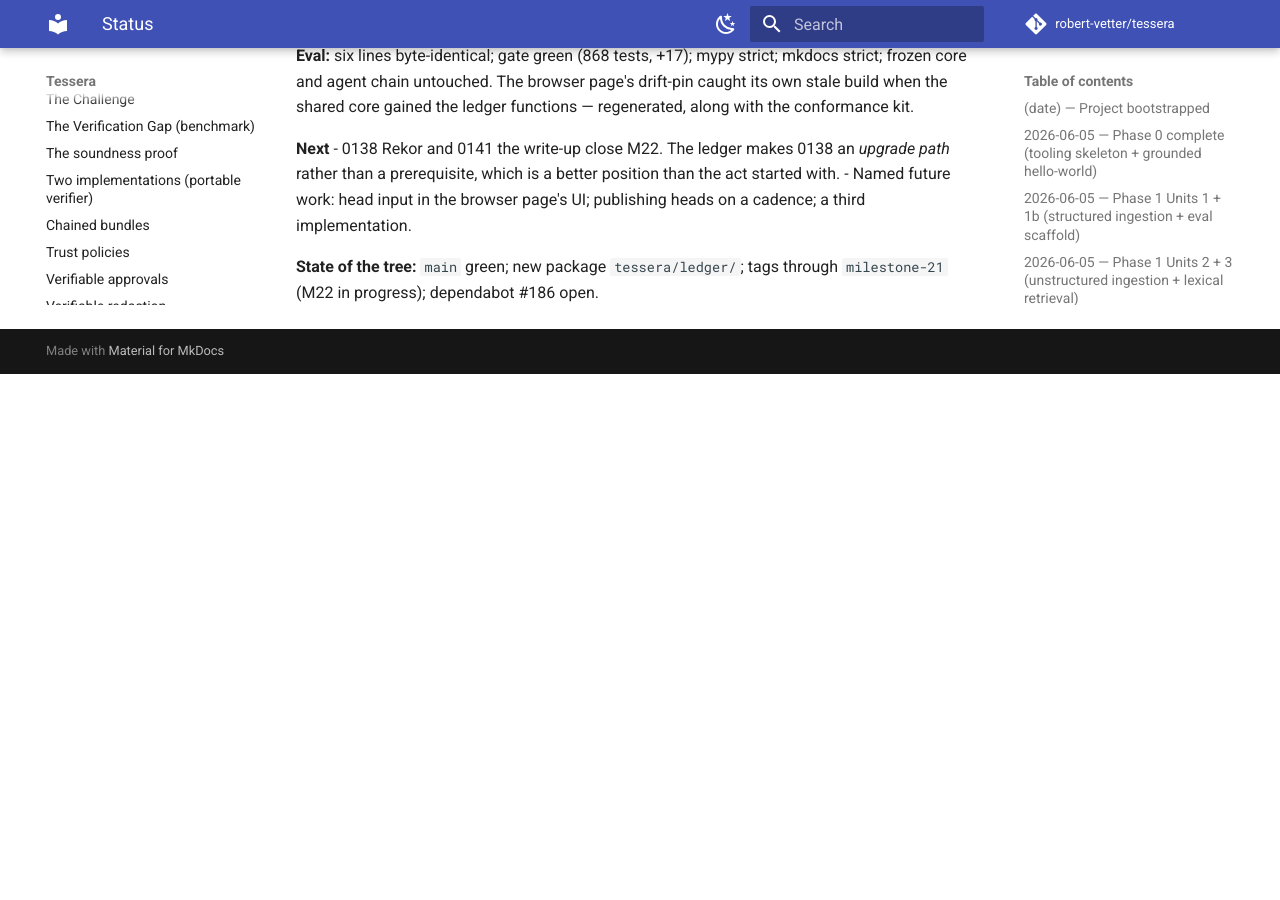
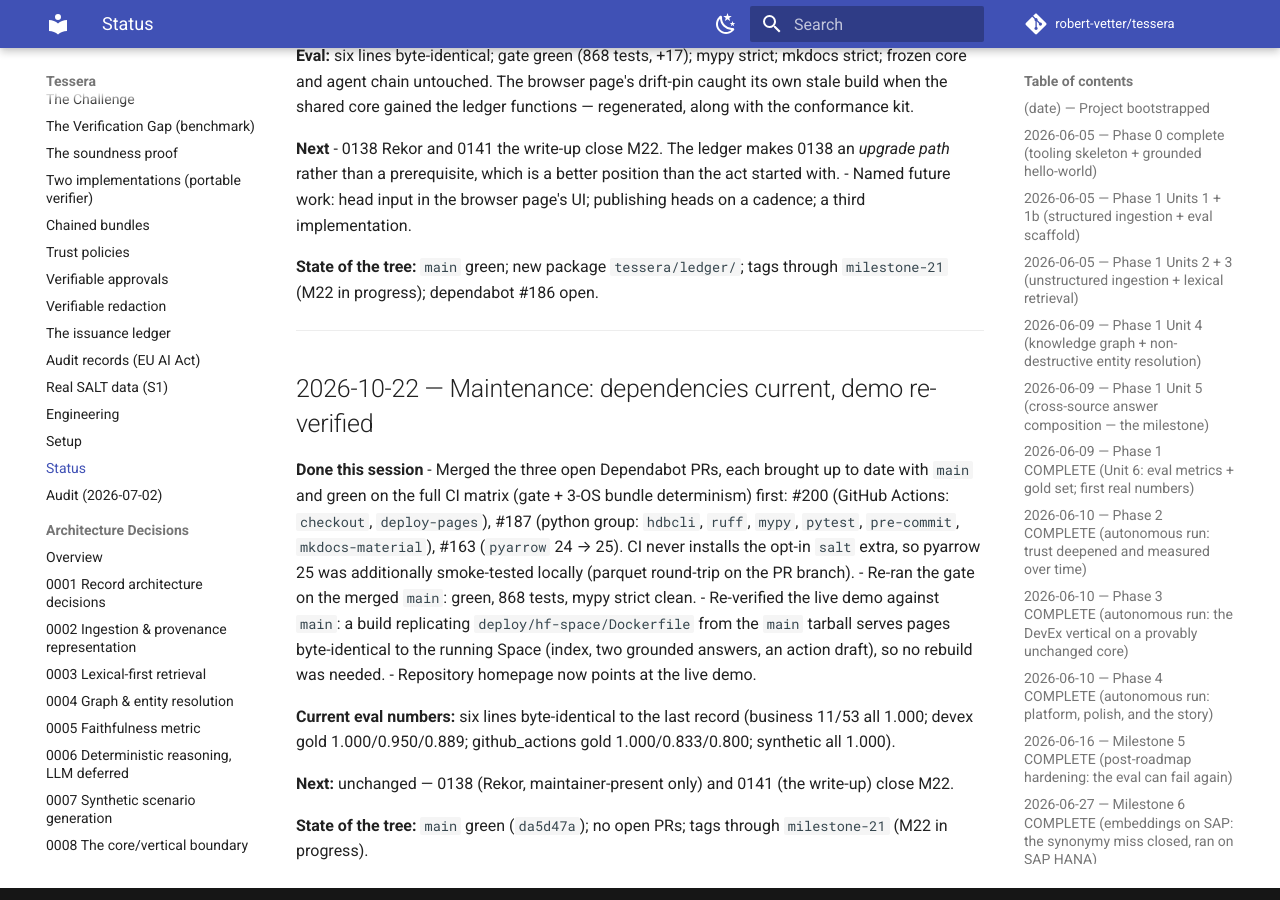
Before and after one commit to robert-vetter/tessera, an MkDocs documentation site: the page built from docs/STATUS.md, in a window 1280 px wide and 900 px high, scrolled down 70488 px. Built offline with MkDocs 1.6.1 and Material for MkDocs 9.7.7, drawn with Linux system fonts in a browser that asks for light colours; comment, search, counter and statistics services are not loaded; before the commit the page ends 70862 px from its top, so only the background shows below that.

Commit message:
docs: wrap the 2026-10-22 maintenance session (STATUS) (#201)
Records the three Dependabot merges (#200, #187, #163) and how each was
verified, the green gate on the merged main, and the byte-identical check
of the live demo against a fresh build of main.

Co-authored-by: Claude Opus 5.5 <noreply@anthropic.com>

```diff
--- a/docs/STATUS.md
+++ b/docs/STATUS.md
@@ -3522,3 +3522,32 @@ the ledger functions — regenerated, along with the conformance kit.
 
 **State of the tree:** `main` green; new package `tessera/ledger/`; tags
 through `milestone-21` (M22 in progress); dependabot #186 open.
+
+---
+
+## 2026-10-22 — Maintenance: dependencies current, demo re-verified
+
+**Done this session**
+- Merged the three open Dependabot PRs, each brought up to date with `main`
+  and green on the full CI matrix (gate + 3-OS bundle determinism) first:
+  #200 (GitHub Actions: `checkout`, `deploy-pages`), #187 (python group:
+  `hdbcli`, `ruff`, `mypy`, `pytest`, `pre-commit`, `mkdocs-material`),
+  #163 (`pyarrow` 24 → 25). CI never installs the opt-in `salt` extra, so
+  pyarrow 25 was additionally smoke-tested locally (parquet round-trip on the
+  PR branch).
+- Re-ran the gate on the merged `main`: green, 868 tests, mypy strict clean.
+- Re-verified the live demo against `main`: a build replicating
+  `deploy/hf-space/Dockerfile` from the `main` tarball serves pages
+  byte-identical to the running Space (index, two grounded answers, an action
+  draft), so no rebuild was needed.
+- Repository homepage now points at the live demo.
+
+**Current eval numbers:** six lines byte-identical to the last record
+(business 11/53 all 1.000; devex gold 1.000/0.950/0.889; github_actions gold
+1.000/0.833/0.800; synthetic all 1.000).
+
+**Next:** unchanged — 0138 (Rekor, maintainer-present only) and 0141 (the
+write-up) close M22.
+
+**State of the tree:** `main` green (`da5d47a`); no open PRs; tags through
+`milestone-21` (M22 in progress).
```
